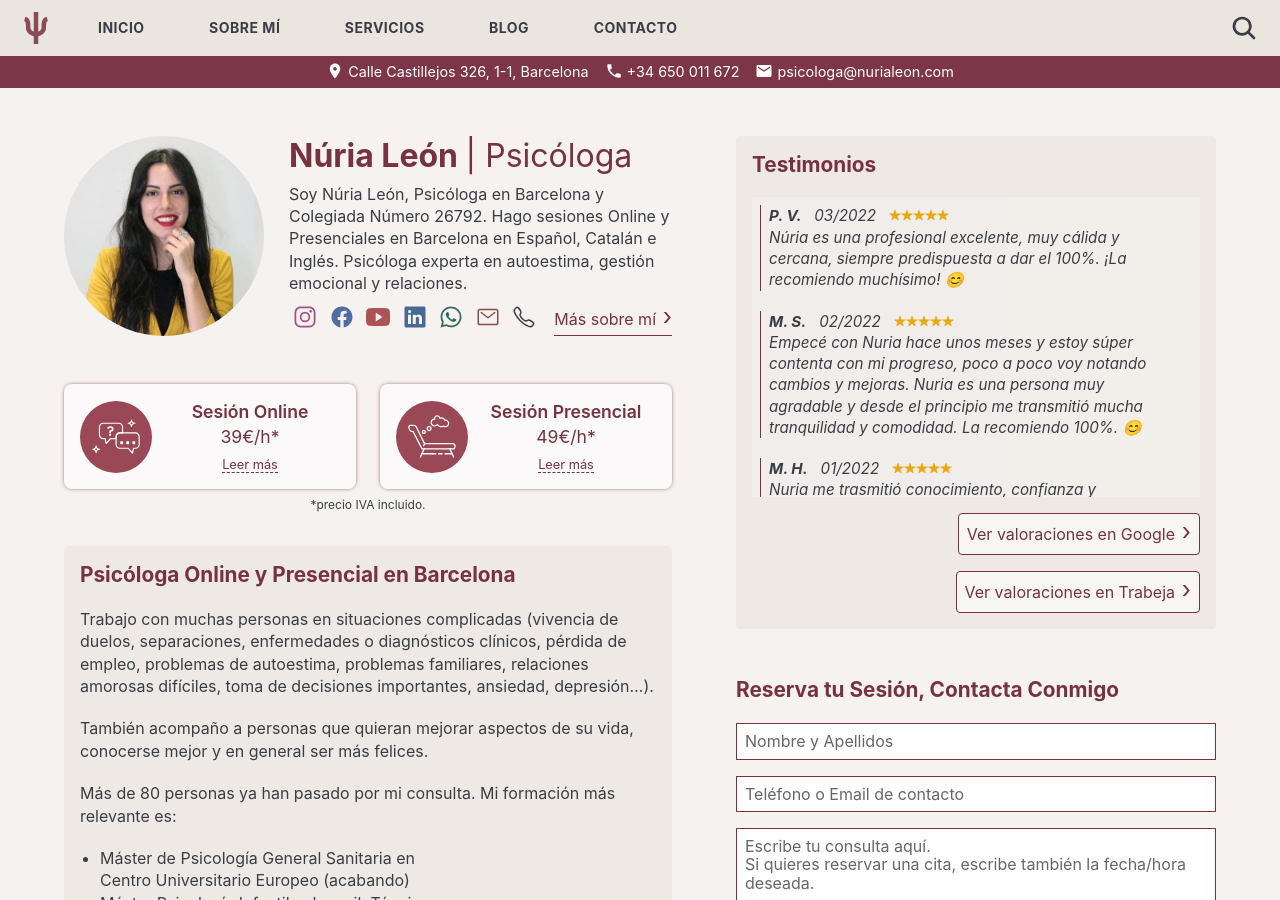
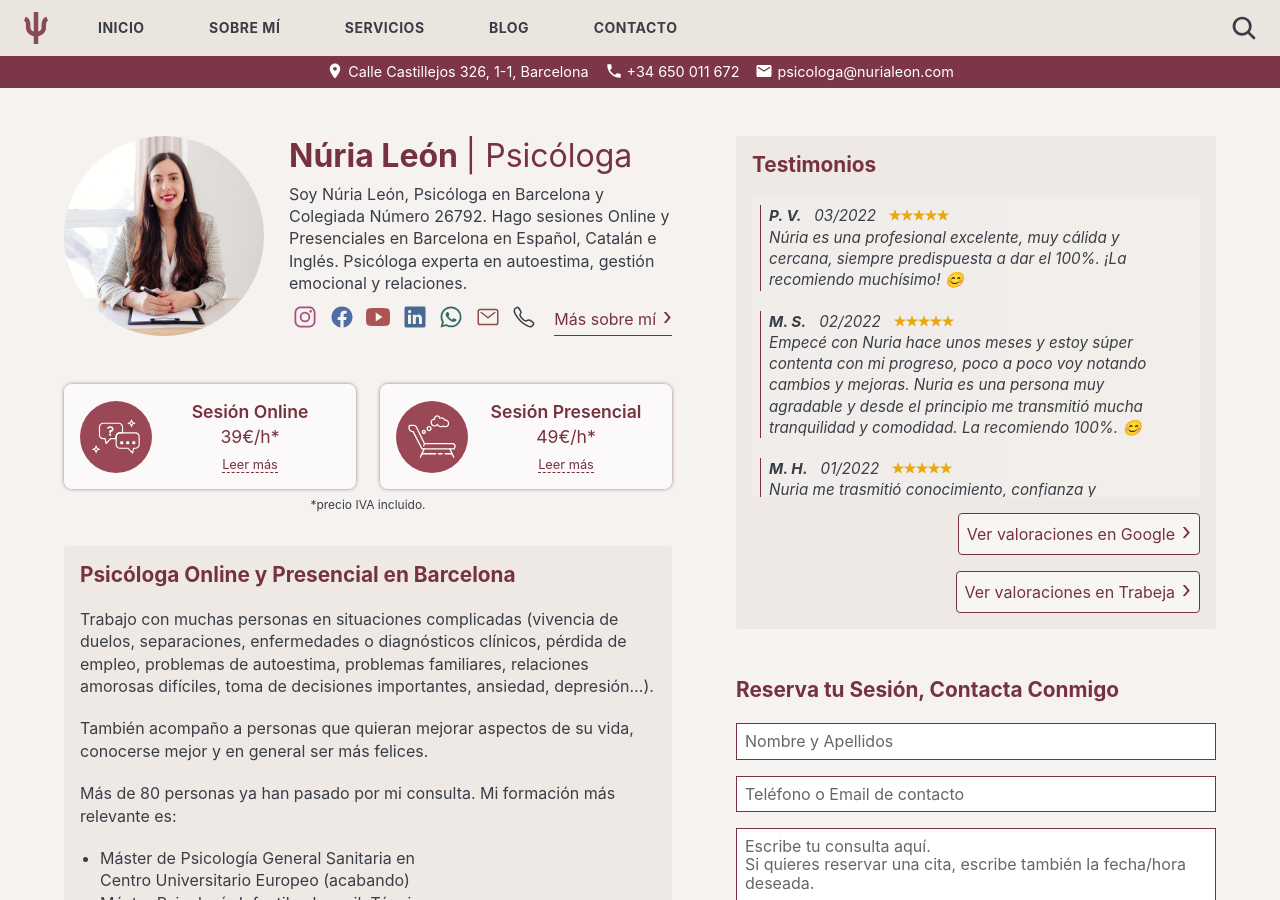
Before and after one commit to nurialeonsallent/nurialeon.com, a Jekyll site: the page built from index.html, in a window 1280 px wide and 900 px high. Built offline with Jekyll 4.4.1, drawn with Linux system fonts in a browser that asks for light colours.

Commit message:
new profile pic

```diff
--- a/_data/settings.yml
+++ b/_data/settings.yml
@@ -9,7 +9,7 @@ keywords: nuria, leon, psicologa, barcelona, barcelona centro, psicologo en barc
 # Lo que sale en el inicio:
 author:
   name: Núria León
-  image: hero.webp
+  image: hero.jpg
   say-hello: Núria León, Psicóloga
   bio: Soy Núria León, Psicóloga en Barcelona y Colegiada Número 26792. Hago sesiones Online y Presenciales en Barcelona en Español, Catalán e Inglés. Psicóloga experta en autoestima, gestión emocional y relaciones.
 
```
Also changed, not shown: images/hero.jpg (added).
